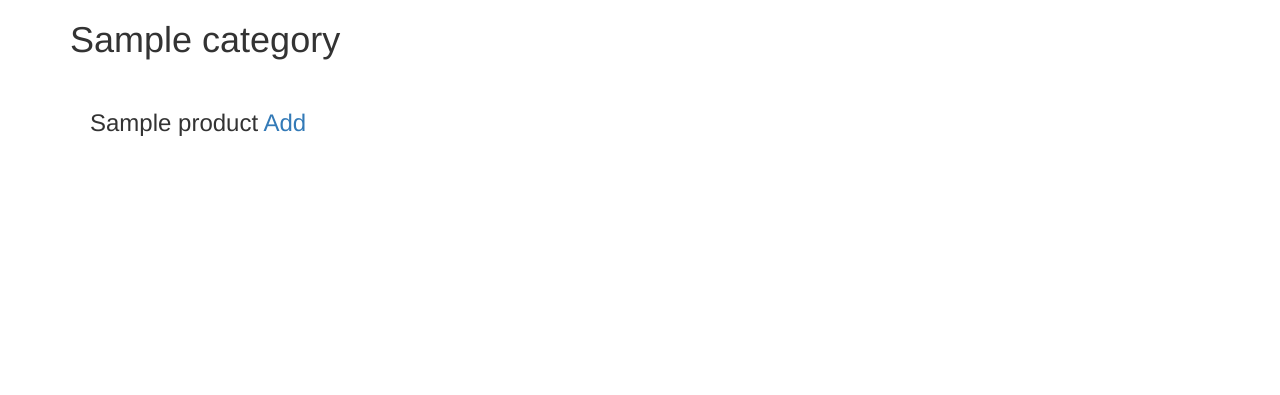
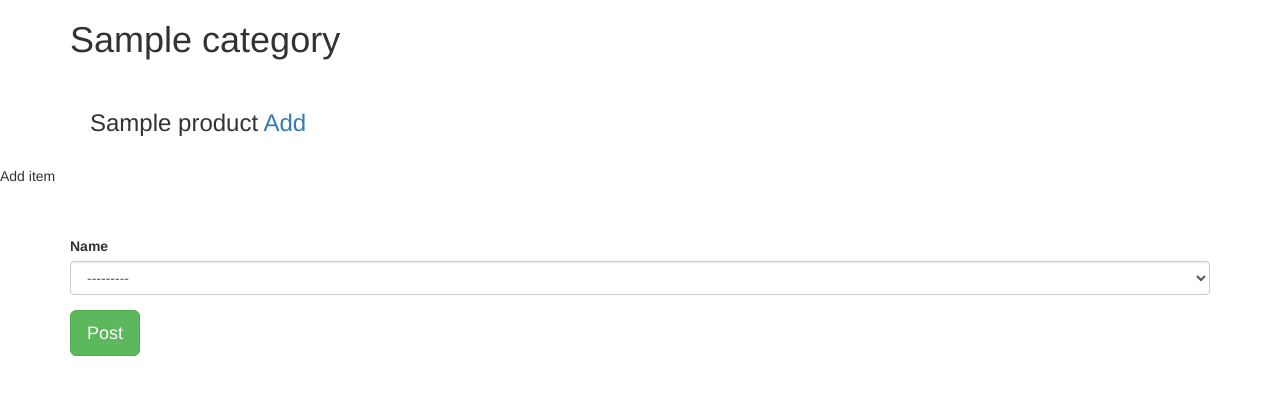
Before and after one commit to gichimux/offspring-project, a Django app: page /house/category/1/1 in a window 1280 px wide. Shown: the top 395 px of the page. Run offline with Django 3.2, Linux system fonts and the light colour scheme; tables that the repository leaves empty hold one stand-in row (values such as "Sample post"); some libraries are stand-ins or nearby versions; some web fonts are replaced.

Commit message:
Add validation to prevent duplication of items

```diff
--- a/app/forms.py
+++ b/app/forms.py
@@ -26,7 +26,7 @@
 class NewHouseProd(forms.ModelForm):
     class Meta:
         model = House_Product
-        exclude = ['warehouse','quantity']
+        exclude = ['warehouse','quantity','category']
 
 '''
 form to add  products in a specific distributor when running
--- a/app/templates/distributor/h_category.html
+++ b/app/templates/distributor/h_category.html
@@ -9,12 +9,25 @@
     <body>
         <div class="container">
            <h1>{{category.name}}</h1>
+           <h4  style="color:red">{{message}}</h4>
             {% for product in products %}
                 <div  style="border:1px solid balck;padding:20px"class="categories">
                 <h3>{{product.name}} <b>{{product.q}}</b> <a href="{% url 'add_house_product' house.id product.name.id %}">Add</a> </h3>
             </div>
                 {% endfor %}
         </div>
+        <p>Add item</p>
+<div class="container" style="margin-top:50px;">
+    <form  action="{% url 'house_category' house.id category.id %}" method="post" enctype="multipart/form-data">
+    {%csrf_token%}
+
+    {% bootstrap_form form%}
+    <input type="submit" class="btn btn-success btn-lg" value="Post">
+  </form>
+
+   {% block scripts %}
+  <script src="https://ajax.googleapis.com/ajax/libs/jquery/3.2.1/jquery.min.js"></script>
+  {% bootstrap_javascript %} {% endblock %}
 
     </body>
 </html>
--- a/app/views.py
+++ b/app/views.py
@@ -5,6 +5,7 @@
 from django.contrib.auth.decorators import login_required
 from .models import *
 from .forms import *
+from django.core.exceptions import ObjectDoesNotExist
 
 '''
 View for the inventory page displaying categories
@@ -81,16 +82,8 @@
     categories = Category.objects.all()
     house = Distributor.objects.get(id=id)
     house_products = House_Product.objects.filter(warehouse=id)
-    if request.method == 'POST':
-        form = NewHouseProd(request.POST, request.FILES)
-        if form.is_valid():
-            item = form.save(commit=False)
-            item.warehouse=house
-            item.save()
-            return redirect(single_house,id)
-    else:
-        form =NewHouseProd()
-    return render(request,'distributor/house.html',{'house':house,'form':form,'categories':categories})
+
+    return render(request,'distributor/house.html',{'house':house,'categories':categories})
 
 
 '''
@@ -99,12 +92,27 @@
 '''
 
 def house_category(request,h_id,c_id):
-
+    message = ''
     products = House_Product.objects.filter(warehouse=h_id).filter(category=c_id)
     category = Category.objects.get(id=c_id)
     house = Distributor.objects.get(id=h_id)
+    if request.method == 'POST':
+        form = NewHouseProd(request.POST, request.FILES)
+        if form.is_valid():
+            item = form.save(commit=False)
+            try:
+                no_repeat=House_Product.objects.filter(warehouse=house).get(name=item.name)
 
-    return render(request,'distributor/h_category.html',{'products':products,'category':category,'house':house})
+                message = 'That item already exists in this store'
+            except ObjectDoesNotExist:
+                item.warehouse=house
+                item.category=category
+                item.save()
+                return redirect(inventory)
+    else:
+        form =NewHouseProd()
+
+    return render(request,'distributor/h_category.html',{'message':message,'products':products,'category':category,'house':house,'form':form})
 
 
 '''
```
Also changed, not shown: app/templates/distributor/house.html (+2 -18 lines).
